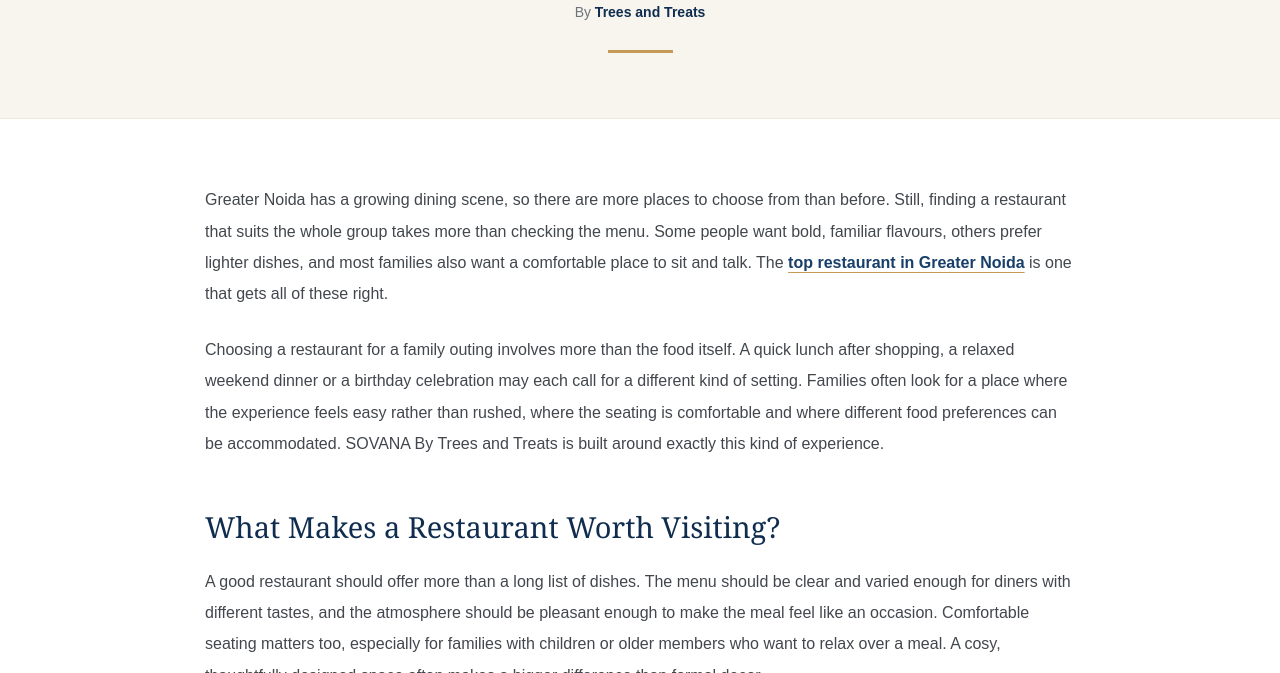
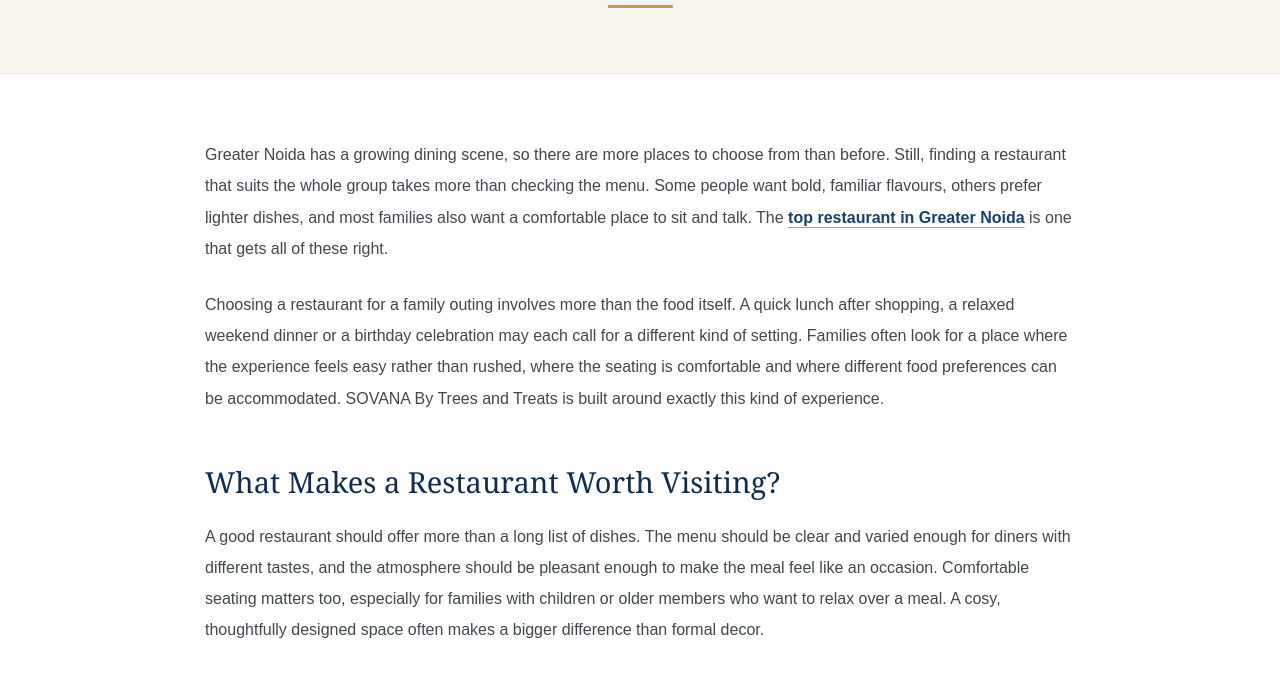
Before and after one commit to shubhamrajdelhiwale/sovana-bloggs, a plain HTML site: page top-restaurant-in-greater-noida.html in a window 1280 px wide. Shown: the part 427-1100 px from the top of the page. Drawn offline with Linux system fonts and the light colour scheme.

Commit message:
Remove author meta tag from HTML
Removed author information from the HTML meta tags.

```diff
--- a/top-restaurant-in-greater-noida.html
+++ b/top-restaurant-in-greater-noida.html
@@ -10,8 +10,6 @@
   <meta name="description" content="Discover SOVANA By Trees and Treats, a top restaurant in Greater Noida offering pure vegetarian multi-cuisine dining, garden-themed ambience and indoor and outdoor seating.">
 
   <meta name="keywords" content="Top Restaurant in Greater Noida, Pure Vegetarian Restaurant in Greater Noida, Family Restaurant in Greater Noida, SOVANA By Trees and Treats, Restaurant in Knowledge Park 3">
-
-  <meta name="author" content="Trees and Treats">
 
   <link rel="canonical" href="https://blog.sovana.in/top-restaurant-in-greater-noida.html/">
   <link rel="icon" type="image/png" href="https://sovana.in/favicon.png">
@@ -494,9 +492,6 @@
 
       <h1>Top Restaurant in Greater Noida: SOVANA By Trees and Treats</h1>
 
-      <div class="article-byline">
-        By <strong>Trees and Treats</strong>
-      </div>
 
       <div class="gold-line"></div>
     </div>
```
